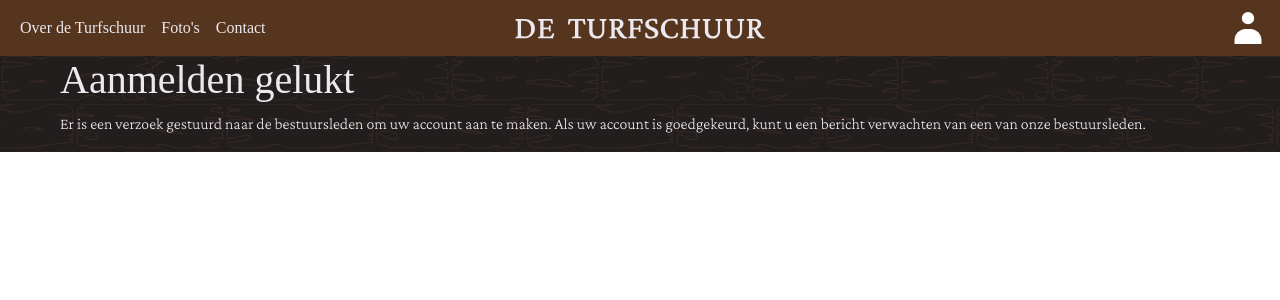
After one commit to syabbes/deturfschuur, a Flask app: template templates/succes.html in a window 1280 px wide. The commit adds this page. Shown: the top 300 px of the page. Run offline with Flask 3, Linux system fonts and the light colour scheme; the template is opened without the code that fills it, so the values that code supplies are empty; some libraries are stand-ins or nearby versions; some web fonts are replaced.

Commit message:
added a page for a succesful register of an account

```diff
--- a/app.py
+++ b/app.py
@@ -31,7 +31,7 @@ def index():
     return render_template("index.html")
 
 # login
-@app.route("/login")
+@app.route("/login", methods=["GET", "POST"])
 def login():
     if request.method == "GET":
         return render_template("login.html")
@@ -40,7 +40,7 @@ def login():
         return render_template("index.html")
 
 # register for an account
-@app.route("/registreren")
+@app.route("/registreren", methods=["GET", "POST"])
 def register():
     if request.method == "GET":
         return render_template("registreren.html")
--- a/static/styles.css
+++ b/static/styles.css
@@ -64,6 +64,10 @@ a
     color: #ff9b54 !important;
     font-weight: 500 !important;
 }
+.light
+{
+    color: #ece8ef;
+}
 /* fonts */
 .rem-title
 {
--- a/templates/registreren.html
+++ b/templates/registreren.html
@@ -6,7 +6,7 @@
 
 {% block main %}
     <div class="container-fluid justify-content-evenly pt-5 pb-5 form">
-        <form action="/login" method="post">
+        <form action="/registreren" method="post">
             <div class="mb-3">
                 <input autocomplete="on" autofocus class="form-control mx-auto w-auto crimson-pro-regular" name="name" placeholder="Naam" type="text">
             </div>
--- /dev/null
+++ b/templates/succes.html
@@ -0,0 +1,12 @@
+{% extends "layout.html" %}
+
+{% block title %}
+    De Turfschuur | Aanmelden gelukt
+{% endblock %}
+
+{% block main %}
+    <div class="container d-flex flex-column mx-5 justify-content-center">
+        <h1 class="rem-title light">Aanmelden gelukt</h1>
+        <p class="crimson-pro-regular light">Er is een verzoek gestuurd naar de bestuursleden om uw account aan te maken. Als uw account is goedgekeurd, kunt u een bericht verwachten van een van onze bestuursleden.</p>
+    </div>
+{% endblock %}
```
